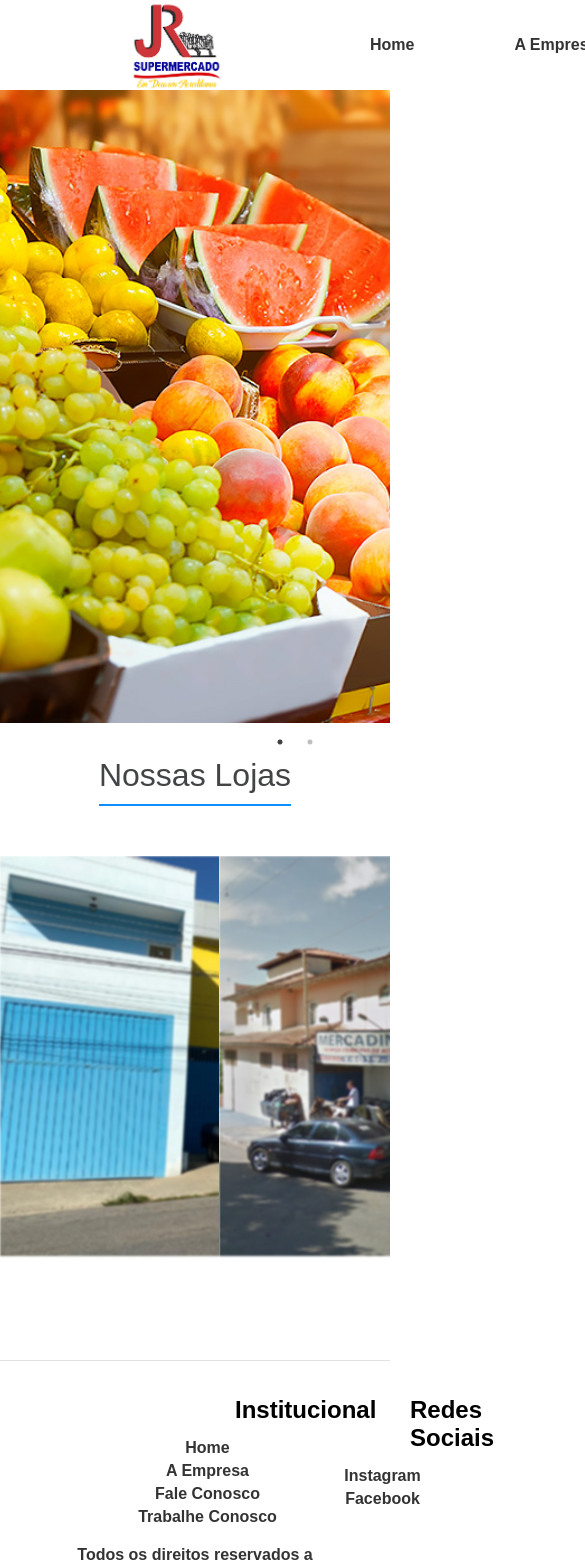
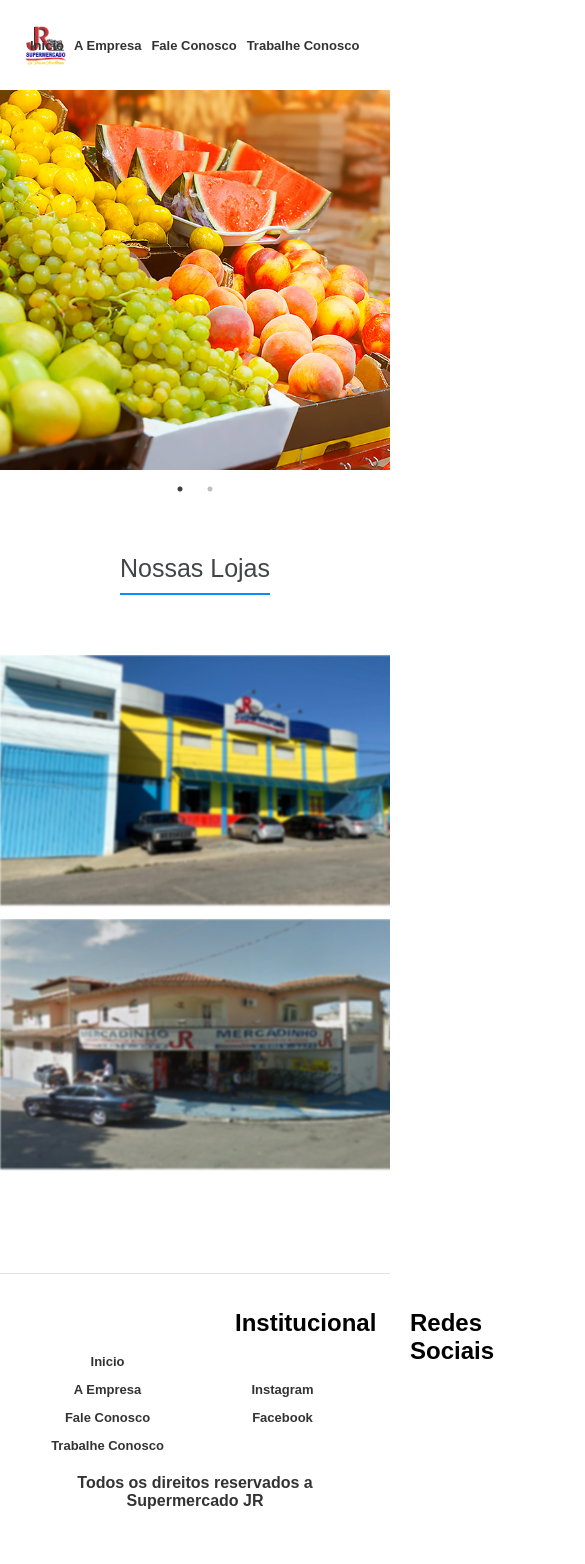
Before and after one commit to masamps/mercado-jr, a React (Create React App) app: page /Home in a window 390 px wide. Shown: the top 1564 px of the page, 585 px wide, since content can reach past the window. Built offline with nearby package versions, Linux system fonts and the light colour scheme; the HTML template or start-up script is replaced by a standard one.

Commit message:
feat: realizando responsividade

```diff
--- a/package.json
+++ b/package.json
@@ -9,6 +9,7 @@
     "@testing-library/user-event": "^13.5.0",
     "react": "^18.2.0",
     "react-dom": "^18.2.0",
+    "react-icons": "^4.12.0",
     "react-router-dom": "^6.20.0",
     "react-scripts": "5.0.1",
     "react-slick": "^0.29.0",
@@ -20,9 +21,8 @@
     "build": "react-scripts build",
     "test": "react-scripts test",
     "eject": "react-scripts eject",
-    "predeploy" : "npm run build",
+    "predeploy": "npm run build",
     "deploy": "gh-pages -d build"
-
   },
   "eslintConfig": {
     "extends": [
--- a/src/pages/footer.js
+++ b/src/pages/footer.js
@@ -1,4 +1,5 @@
 import React from 'react';
+import { Link } from 'react-router-dom';
 import '../styles/footer.css'
 
 const Footer = () => {
@@ -8,10 +9,10 @@ const Footer = () => {
          <div class="footer-section">
              <h2>Institucional</h2>
              <ul class='ul-footer'>
-                 <li><a href="#">Home</a></li>
-                 <li><a href="#">A Empresa</a></li>
-                 <li><a href="#">Fale Conosco</a></li>
-                 <li><a href="#">Trabalhe Conosco</a></li>
+                 <li><Link to="/Home">Inicio</Link></li>
+                 <li><Link to="/Empresa">A Empresa</Link></li>
+                 <li><Link to="/Fale">Fale Conosco</Link></li>
+                 <li><Link to="/Trabalhe">Trabalhe Conosco</Link></li>
              </ul>
          </div>
          <div class="footer-section">
--- a/src/pages/home.js
+++ b/src/pages/home.js
@@ -25,7 +25,7 @@ const Home = () => {
     <>
       <div>
         <Slider {...settings}>
-          <div>
+          <div >
             <img src={hortfruit} alt="Imagem 1" className='imgStyle' />
           </div>
           <div>
@@ -44,9 +44,9 @@ const Home = () => {
                 <p>R. Pedro José Bicudo, 62 - Jardim Nilton Torres, Sorocaba</p>
               </div>
         </div>
-          <div className="image-with-blur">
+          <div className="image-with-blur2">
             <img src={portalEden} alt="Imagem 4" />
-            <div className="image-text">
+            <div className="image-text2">
                 <p>Célio Figueiredo Silva, 263 - Portal do Éden, Itu</p>
               </div>
         </div>
--- a/src/pages/navigator.js
+++ b/src/pages/navigator.js
@@ -12,7 +12,7 @@ function Navigator() {
       </div>
       <nav className="menu-container">
         <ul>
-          <li><Link to="/Home">Home</Link></li>
+          <li><Link to="/Home">Inicio</Link></li>
           <li><Link to="/Empresa">A Empresa</Link></li>
           <li><Link to="/Fale">Fale Conosco</Link></li>
           <li><Link to="/Trabalhe">Trabalhe Conosco</Link></li>
--- a/src/styles/footer.css
+++ b/src/styles/footer.css
@@ -65,3 +65,52 @@ footer {
     bottom: 0;
     position: relative;
    }
+
+   @media screen and (min-width: 768px) {
+    footer {
+      height: 300px; /* Altura fixa para telas maiores */
+    }
+
+    .footer-section {
+      width: 50%; /* Cada seção ocupa metade do rodapé */
+      display: inline-block;
+      vertical-align: top;
+    }
+
+    .footer-section h2 {
+      text-align: left;
+      margin-left: 0px;
+    }
+
+    .p-footer {
+      position: relative;
+      bottom: 0;
+      display: flex;
+      justify-content: center;
+    }
+  }
+
+  @media screen and (min-width: 430px) {
+    footer {
+      height: 300px; /* Altura fixa para telas maiores */
+    }
+
+    .footer-section {
+      width: 50%; /* Cada seção ocupa metade do rodapé */
+      display: inline-block;
+      vertical-align: top;
+    }
+
+    .footer-section h2 {
+      text-align: left;
+      margin-left: 20px;
+      font-size: 20px;
+    }
+
+    .p-footer {
+      position: relative;
+      bottom: 0;
+      display: flex;
+      justify-content: center;
+    }
+  }
--- a/src/styles/home.css
+++ b/src/styles/home.css
@@ -59,3 +59,109 @@
     padding-bottom: 10px;
     color: #424445;
   }
+
+  @media screen and (max-width: 430px) {
+
+    .imgStyle {
+      width: 100%;
+      height: 45vh;
+      object-fit: cover;
+    }
+
+    .image-div {
+      display: flex;
+      justify-content: space-evenly;
+      margin-top: 20px;
+      padding-bottom: 100px;
+      flex-direction: column;
+      gap: 10px;
+    }
+
+    .image-with-blur {
+      position: relative;
+      overflow: hidden;
+    }
+
+    .image-with-blur2 {
+      position: relative;
+      overflow: hidden;
+    }
+
+    .image-with-blur img {
+      height: 250px;
+      filter: blur(1px);
+      transition: filter 0.3s ease-in-out;
+    }
+
+    .image-with-blur2 img {
+      height: 250px;
+      width: 405px;
+      filter: blur(1px);
+      transition: filter 0.3s ease-in-out;
+    }
+
+    .image-with-blur:hover img {
+      filter: blur(0);
+    }
+
+    .image-with-blur2:hover img {
+      filter: blur(0);
+    }
+
+    .image-text {
+      position: absolute;
+      bottom: 0;
+      width: 402px;
+      background-color: #5cb0eb;
+      color: #fff;
+      font-weight: bold;
+      transform: translateY(100%);
+      transition: transform 0.3s ease-in-out;
+      height: 100px;
+      align-items: center;
+      display: flex;
+      justify-content: center;
+    }
+
+    .image-text2 {
+      position: absolute;
+      bottom: 0;
+      width: 405px;
+      background-color: #5cb0eb;
+      color: #fff;
+      font-weight: bold;
+      transform: translateY(100%);
+      transition: transform 0.3s ease-in-out;
+      height: 100px;
+      align-items: center;
+      display: flex;
+      justify-content: center;
+    }
+
+    .image-with-blur:hover .image-text {
+      transform: translateY(0);
+    }
+
+    .image-with-blur2:hover .image-text2 {
+      transform: translateY(0);
+    }
+
+    .texto-unidades {
+      display: flex;
+      align-items: center;
+      justify-content: center;
+      padding-top: 30px;
+      padding-bottom: 30px;
+    }
+
+    .texto-unidades h1 {
+      font-weight: normal;
+      border-bottom: 2px solid #098dff;
+      padding-bottom: 10px;
+      color: #424445;
+      font-size: 25px;
+      margin-top: 50px;
+      margin-bottom: 10px;
+    }
+
+  }
--- a/src/styles/navigator.css
+++ b/src/styles/navigator.css
@@ -53,3 +53,119 @@
     height: 110px;
     margin-right: 10px;
   }
+
+  /* Estilos para dispositivos móveis */
+@media screen and (max-width: 768px) {
+  .menu-header {
+    background-color: #fff;
+    color: #fff;
+    padding: 20px;
+    display: flex;
+    left: auto;
+    position: relative;
+    align-items: center;
+    height: 50px;
+  }
+
+
+  .menu-container {
+
+  }
+
+  ul {
+    display: flex;
+    justify-content: flex-end;
+    gap: 10px;
+    left: 0px;
+  }
+
+  ul.active {
+    display: flex;
+  }
+
+  li {
+    margin: 10px 0;
+  }
+
+  .logo-container {
+    display: flex;
+    align-items: center;
+    width: 150px;
+  }
+
+  .logo {
+    height: 110px;
+    margin-right: 10px;
+  }
+
+  .mobile-icon {
+    display: block;
+    cursor: pointer;
+  }
+
+  .mobile-icon.active svg {
+    color: #2c90ee;
+  }
+  }
+
+  /* Estilos para dispositivos iphone */
+  @media screen and (max-width: 430px) {
+    .menu-header {
+      background-color: #fff;
+      color: #fff;
+      padding: 20px;
+      display: flex;
+      left: auto;
+      position: relative;
+      align-items: center;
+      height: 50px;
+    }
+
+
+    .menu-container {
+
+    }
+
+    ul {
+      display: flex;
+      justify-content: flex-end;
+      gap: 10px;
+      left: 0px;
+    }
+
+    ul.active {
+      display: flex;
+    }
+
+    li {
+      margin: 10px 0;
+    }
+
+    .logo-container {
+      display: flex;
+      align-items: center;
+      width: 10px;
+    }
+
+    .logo {
+      height: 50px;
+      margin-right: 10px;
+    }
+
+    a {
+      text-decoration: none;
+      color: #333;
+      font-weight: bold;
+      font-size: 13px;
+      transition: color 0.3s ease-in-out;
+    }
+
+    .mobile-icon {
+      display: block;
+      cursor: pointer;
+    }
+
+    .mobile-icon.active svg {
+      color: #2c90ee;
+    }
+    }
```
Also changed, not shown: 1 other file (tests, documents, lock files or other folders).
